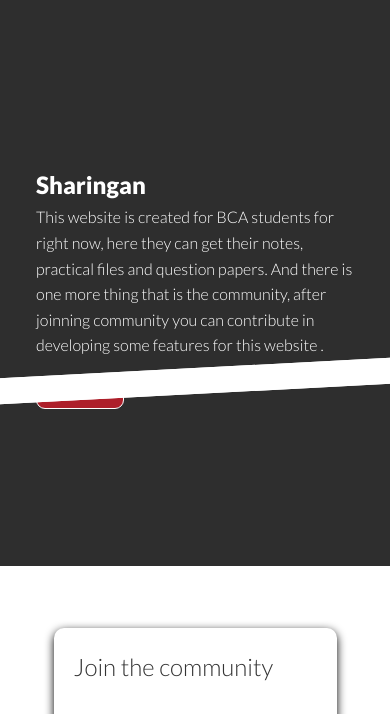
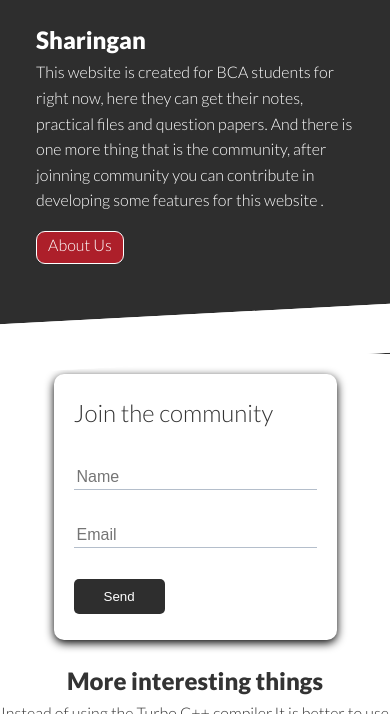
Before and after one commit to prathamspace/BCAnotes.github.io, a plain HTML site: page index.html in a window 390 px wide. Shown: the part 81-795 px from the top of the page. Drawn offline with Linux system fonts and the light colour scheme.

Commit message:
mobile responsive

```diff
--- a/Style/main-home.css
+++ b/Style/main-home.css
@@ -196,25 +196,32 @@
 
   @media (max-width:400px)
   {
+    .showcase-container{
+      height: 431px;
+    }
 
     .showcase-form{
+      margin-top: 0px;
+      height: 66px;
+    }
+
+    .showcase-text{
       margin-top: 30px;
-      height: 66px;
     }
     .showcase::before,
      .showcase::after{
-      top: 449px;
-      height: 26px;
+      top: 395px;
+      height: 49px;
 
      }
 
      .card{
-       /* margin: 20px auto; */
+       margin: 20px auto;
        width: 283px;
        box-shadow: 0 3px 10px rgb(0 0 0);
      }
      .feature-heading{
-      margin-top: 80px;
+      margin-top: 206px;
 
      }
      .feature p{
```
